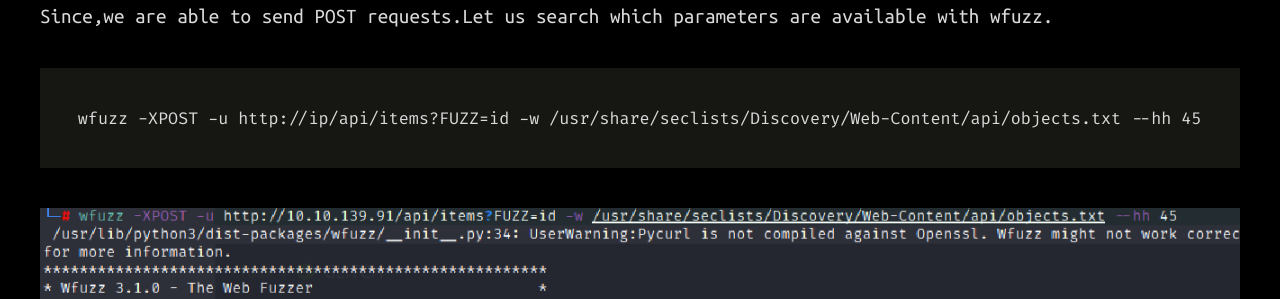
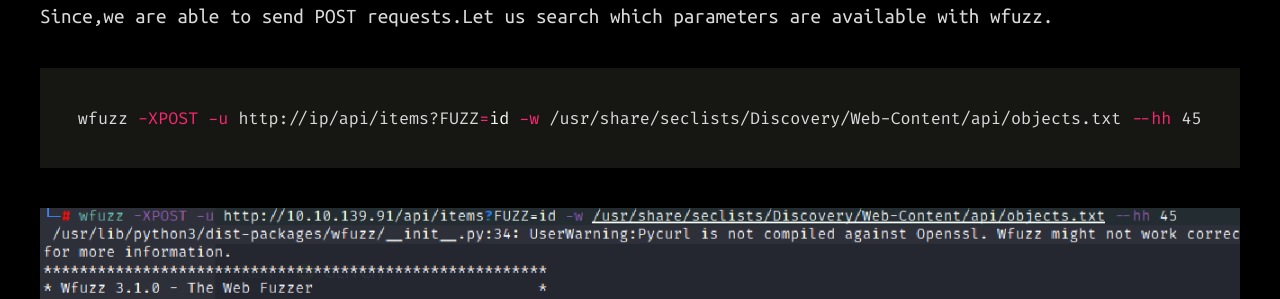
Before and after one commit to bitcriminals/bitcriminals.github.io, a Jekyll site: the page built from writeups/_tryhackme/Glitch.md, in a window 1280 px wide and 900 px high, scrolled down 2830 px. Shown: the part 153-452 px from the top of the window. Built offline with Jekyll 4.4.1, drawn with Linux system fonts in a browser that asks for light colours; nearby versions of some CDN libraries; some of the changed text lies outside the part shown.

Commit message:
fixing errors

````diff
--- a/writeups/_tryhackme/Glitch.md
+++ b/writeups/_tryhackme/Glitch.md
@@ -46,7 +46,7 @@
 
 Since,we are able to send POST requests.Let us search which parameters are available with wfuzz.
 
-```
+```shell
 wfuzz -XPOST -u http://ip/api/items?FUZZ=id -w /usr/share/seclists/Discovery/Web-Content/api/objects.txt --hh 45
 ```
 
@@ -73,7 +73,7 @@
 
 we stabilise our shell then with,
 
-```
+```shell
 python -c 'import pty;pty.spawn("/bin/bash")'
 ```
 
@@ -83,15 +83,15 @@
 
 Here's our user flag:**THM{i_don't_know_why}**
 
-After some searching we found a **.firefox** folder inside **/home/user/** directory
+After some searching we found a .firefox folder inside /home/user/ directory
 
 We can take advantage of this folder and extract next user's password...
 
 Firstly we created a tar file of the .firefox folder and sent it to our terminal through nc
 
-![](/images/D4rkDemian/_glitch2.png)
+![](/images/D4rkDemian/glitch2.png)
 
-![](/images/D4rkDemian/_glitch3.png)
+![](/images/D4rkDemian/glitch3.png)
 
 After running following command we got the v0id user's password
 
@@ -99,7 +99,7 @@
 firefox --profile b5w4643p.default-release --allow-downgrade
 ```
 
-![](/images/D4rkDemian/_glitch.png)
+![](/images/D4rkDemian/glitch.png)
 
 ```
 v0id:love_the_void
@@ -113,14 +113,14 @@
 ```
 and doas was a sus!
 
-![](/images/D4rkDemian/_glitch4.png)
+![](/images/D4rkDemian/glitch4.png)
 
 After reading about it in [doas](https://github.com/slicer69/doas) i used the following command and got the root
 
 ```shell
 doas bash -p
 ```
-![](/images/D4rkDemian/_glitch5.png)
+![](/images/D4rkDemian/glitch5.png)
 
 And finally got the root flag!!
 
````
Also changed, not shown: images/D4rkDemian/_glitch.png (deleted), images/D4rkDemian/_glitch2.png (deleted), images/D4rkDemian/_glitch3.png (deleted), images/D4rkDemian/_glitch4.png (deleted), images/D4rkDemian/_glitch5.png (deleted).
